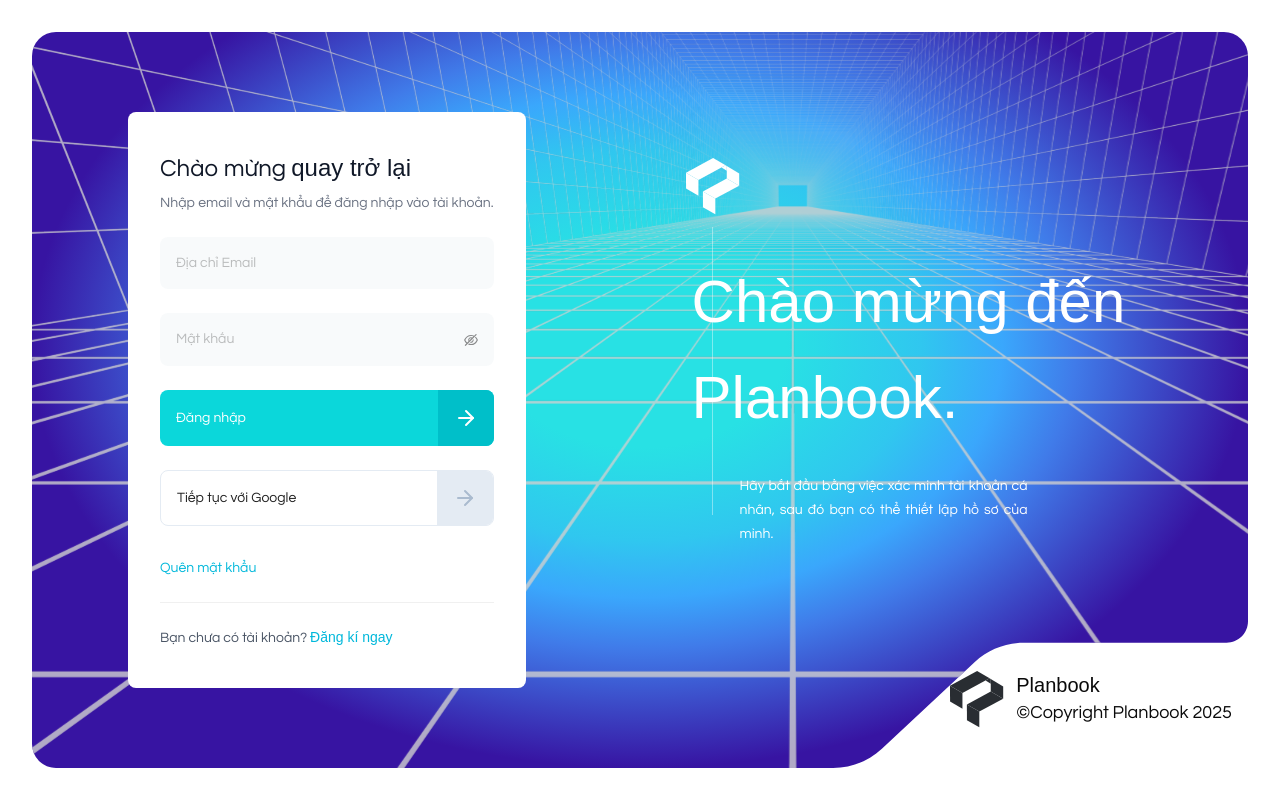
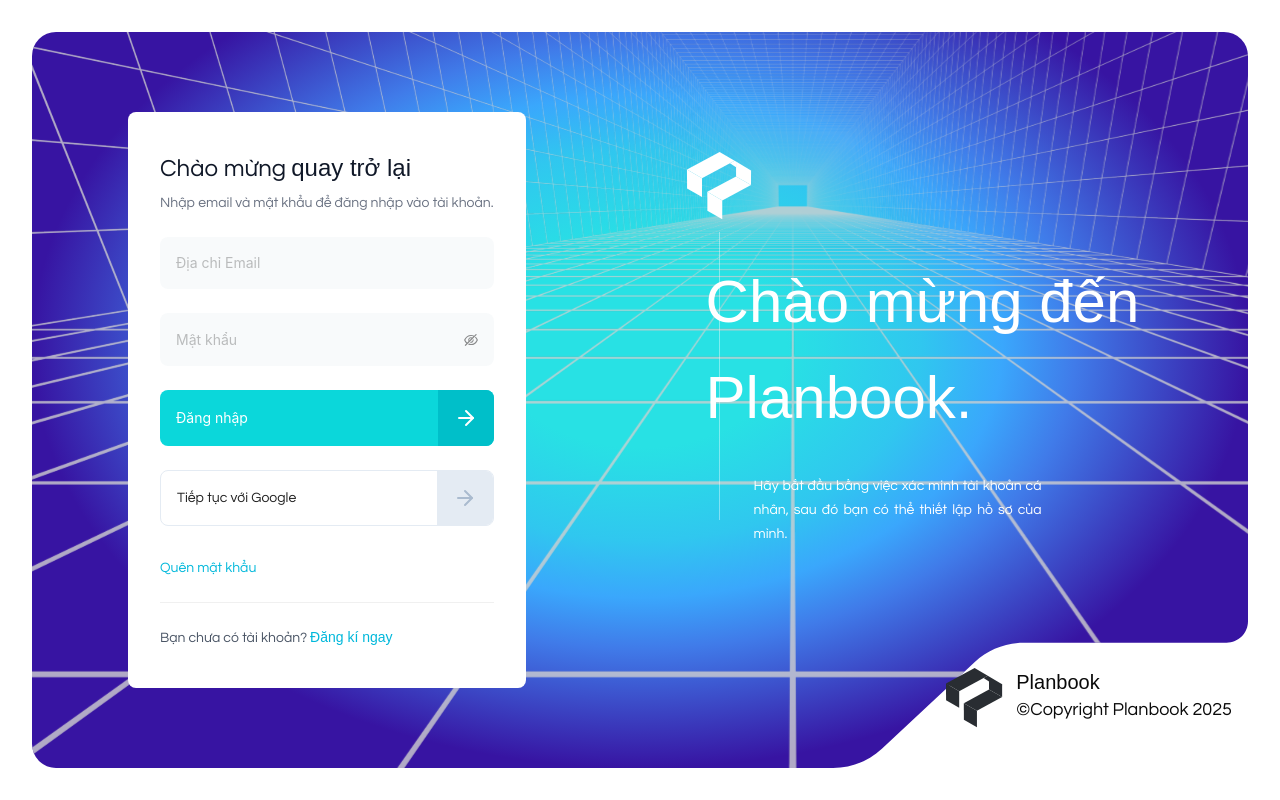
Before and after one commit to Planbook-Capstone/Planbook-FE, a Next.js app: page /login in a window 1280 px wide. Built offline with nearby package versions, Linux system fonts and the light colour scheme; a web font is replaced by a local one.

Commit message:
Feat/Thinh: Enhance layout and login page with Next.js Image component; update ESLint configuration

```diff
--- a/next.config.ts
+++ b/next.config.ts
@@ -15,6 +15,11 @@
   compiler: {
     removeConsole: process.env.NODE_ENV === "production",
   },
+  eslint: {
+    // Warning: This allows production builds to successfully complete even if
+    // your project has ESLint errors.
+    ignoreDuringBuilds: true,
+  },
 };
 
 export default nextConfig;
--- a/src/app/admin/layout.tsx
+++ b/src/app/admin/layout.tsx
@@ -7,6 +7,7 @@
 import "./index.scss";
 import { adminMenuItems, getLabel } from "@/constants/menuItem";
 import Header from "@/components/organisms/header";
+import Image from "next/image";
 
 type AdminLayoutProps = {
   children: React.ReactNode;
@@ -27,7 +28,14 @@
       >
         <div className="flex py-9 flex-col justify-between h-full">
           <div className="h-13 w-full flex items-center justify-center">
-            <img className="h-full" src="/images/logoPlanbook.png" />
+            <div className="relative h-full w-full">
+              <Image
+                src="/images/logoPlanbook.png"
+                alt="PlanBook Logo"
+                fill
+                className="object-contain"
+              />
+            </div>
           </div>
 
           <Menu
--- a/src/app/layout.tsx
+++ b/src/app/layout.tsx
@@ -2,7 +2,6 @@
 import { Geist, Geist_Mono, Questrial } from "next/font/google";
 import "./globals.css";
 import { AppProvider } from "@/store";
-import Head from "next/head";
 
 const geistSans = Geist({
   variable: "--font-geist-sans",
@@ -35,7 +34,7 @@
 }>) {
   return (
     <html lang="en">
-      <Head>
+      <head>
         <link rel="preconnect" href="https://fonts.googleapis.com" />
         <link
           rel="preconnect"
@@ -46,9 +45,9 @@
           href="https://fonts.googleapis.com/css2?family=Cal+Sans&display=swap"
           rel="stylesheet"
         />
-      </Head>
+      </head>
       <body
-        className={`${geistSans.variable} ${geistMono.variable} ${questrial.variable} antialiased`}
+        className={`${geistSans.variable} ${geistMono.variable} ${questrial.className} antialiased`}
       >
         <AppProvider>{children}</AppProvider>
       </body>
--- a/src/app/login/page.tsx
+++ b/src/app/login/page.tsx
@@ -2,18 +2,31 @@
 import { Button, Divider, Form, Input } from "antd";
 import { ArrowRight } from "lucide-react";
 import React from "react";
+import Image from "next/image";
 
 const LoginPage = () => {
   return (
     <div className="h-screen">
       {/* Background */}
-      <img
-        src="/images/background/loginBG.svg"
-        className="absolute z-0 top-[2rem] left-[2rem] object-cover [object-position:right_bottom] h-[calc(100vh-4rem)] w-[calc(100vw-4rem)] rounded-3xl"
-      />
+      <div className="absolute z-0 top-[2rem] left-[2rem] h-[calc(100vh-4rem)] w-[calc(100vw-4rem)] rounded-3xl overflow-hidden">
+        <Image
+          src="/images/background/loginBG.svg"
+          alt="Login background"
+          fill
+          priority
+          className="object-cover [object-position:right_bottom]"
+        />
+      </div>
       <div className="absolute bottom-[2rem] right-[3rem] z-0">
         <div className="flex gap-3 pb-10">
-          <img src="/images/logo/logoDark.svg" />
+          <div className="relative w-15 h-15">
+            <Image
+              src="/images/logo/logoDark.svg"
+              alt="PlanBook Logo"
+              fill
+              className="object-contain"
+            />
+          </div>
           <div>
             <h3 className="font-calsans text-xl">Planbook</h3>
             <h3 className="font-questrial text-lg">©Copyright Planbook 2025</h3>
@@ -85,7 +98,7 @@
 
             <Divider />
 
-            <p className="text-sm text-center text-gray-600 font-questrial block text-left">
+            <p className="text-sm text-gray-600 font-questrial block">
               Bạn chưa có tài khoản?{" "}
               <a
                 href="#"
@@ -98,7 +111,14 @@
         </div>
         <div className="flex text-white">
           <div className="flex flex-col justify-center items-center gap-3 translate-x-12 -translate-y-16">
-            <img src="/images/logo/logoLight.svg" />
+            <div className="relative w-17 h-17">
+              <Image
+                src="/images/logo/logoLight.svg"
+                alt="PlanBook Logo Light"
+                fill
+                className="object-contain"
+              />
+            </div>
             <div className="w-[1px] h-72 bg-white opacity-40"></div>
           </div>
           <div className="flex flex-col justify-center items-start gap-7">
--- a/src/app/page.tsx
+++ b/src/app/page.tsx
@@ -1,4 +1,3 @@
-import Image from "next/image";
 import Link from "next/link";
 import Button from "@/components/ui/Button";
 import MainLayout from "@/components/layout/MainLayout";
@@ -351,9 +350,9 @@
                   </div>
                 </div>
                 <p className="text-gray-600 italic">
-                  "PlanBookAI đã tạo một lịch trình hoàn hảo cho kỳ nghỉ của tôi
-                  ở Đà Nẵng. AI đề xuất những địa điểm phù hợp với sở thích của
-                  tôi mà chính bản thân tôi cũng không nghĩ tới!"
+                  &quot;PlanBookAI đã tạo một lịch trình hoàn hảo cho kỳ nghỉ
+                  của tôi ở Đà Nẵng. AI đề xuất những địa điểm phù hợp với sở
+                  thích của tôi mà chính bản thân tôi cũng không nghĩ tới!&quot;
                 </p>
               </div>
 
@@ -380,9 +379,10 @@
                   </div>
                 </div>
                 <p className="text-gray-600 italic">
-                  "Hệ thống gợi ý thông minh của PlanBookAI giúp tôi tiết kiệm
-                  rất nhiều thời gian khi lập kế hoạch cho chuyến đi châu Âu.
-                  Điều tuyệt nhất là nó liên tục cải thiện qua mỗi lần sử dụng!"
+                  &quot;Hệ thống gợi ý thông minh của PlanBookAI giúp tôi tiết
+                  kiệm rất nhiều thời gian khi lập kế hoạch cho chuyến đi châu
+                  Âu. Điều tuyệt nhất là nó liên tục cải thiện qua mỗi lần sử
+                  dụng!&quot;
                 </p>
               </div>
 
@@ -417,9 +417,9 @@
                   </div>
                 </div>
                 <p className="text-gray-600 italic">
-                  "Tôi đánh giá cao khả năng của PlanBookAI trong việc điều
+                  &quot;Tôi đánh giá cao khả năng của PlanBookAI trong việc điều
                   chỉnh lịch trình khi có thay đổi bất ngờ. Trợ lý AI đã giúp
-                  tôi tìm phương án thay thế nhanh chóng khi gặp vấn đề."
+                  tôi tìm phương án thay thế nhanh chóng khi gặp vấn đề.&quot;
                 </p>
               </div>
             </div>
--- a/src/services/api.ts
+++ b/src/services/api.ts
@@ -2,7 +2,7 @@
  * API service for making HTTP requests
  */
 
-const API_URL = process.env.NEXT_PUBLIC_API_URL || 'http://localhost:3001/api';
+const API_URL = process.env.NEXT_PUBLIC_API_URL || "http://localhost:3001/api";
 
 interface RequestOptions extends RequestInit {
   params?: Record<string, string>;
@@ -27,8 +27,8 @@
 
   // Set default headers
   const headers = new Headers(init.headers);
-  if (!headers.has('Content-Type') && !(init.body instanceof FormData)) {
-    headers.append('Content-Type', 'application/json');
+  if (!headers.has("Content-Type") && !(init.body instanceof FormData)) {
+    headers.append("Content-Type", "application/json");
   }
 
   // Make the request
@@ -40,7 +40,7 @@
   // Handle errors
   if (!response.ok) {
     const error = await response.json().catch(() => ({
-      message: 'An error occurred while fetching the data.',
+      message: "An error occurred while fetching the data.",
     }));
 
     throw new Error(error.message || `API error: ${response.status}`);
@@ -55,29 +55,41 @@
  */
 export const api = {
   get: <T>(endpoint: string, options?: RequestOptions) =>
-    request<T>(endpoint, { method: 'GET', ...options }),
+    request<T>(endpoint, { method: "GET", ...options }),
 
-  post: <T>(endpoint: string, data: any, options?: RequestOptions) =>
+  post: <T, D = Record<string, unknown>>(
+    endpoint: string,
+    data: D,
+    options?: RequestOptions
+  ) =>
     request<T>(endpoint, {
-      method: 'POST',
+      method: "POST",
       body: JSON.stringify(data),
       ...options,
     }),
 
-  put: <T>(endpoint: string, data: any, options?: RequestOptions) =>
+  put: <T, D = Record<string, unknown>>(
+    endpoint: string,
+    data: D,
+    options?: RequestOptions
+  ) =>
     request<T>(endpoint, {
-      method: 'PUT',
+      method: "PUT",
       body: JSON.stringify(data),
       ...options,
     }),
 
-  patch: <T>(endpoint: string, data: any, options?: RequestOptions) =>
+  patch: <T, D = Record<string, unknown>>(
+    endpoint: string,
+    data: D,
+    options?: RequestOptions
+  ) =>
     request<T>(endpoint, {
-      method: 'PATCH',
+      method: "PATCH",
       body: JSON.stringify(data),
       ...options,
     }),
 
   delete: <T>(endpoint: string, options?: RequestOptions) =>
-    request<T>(endpoint, { method: 'DELETE', ...options }),
+    request<T>(endpoint, { method: "DELETE", ...options }),
 };
--- a/src/styles/components/input.css
+++ b/src/styles/components/input.css
@@ -5,8 +5,9 @@
 
 input.input-secondary.ant-input,
 .ant-input-affix-wrapper.input-secondary.input-base {
-  @apply text-[#7C95B1] bg-[#7C95B10D] p-4 rounded-md;
+  @apply text-[#010f20] bg-[#7C95B10D] p-4 rounded-md;
 }
+
 .ant-input-affix-wrapper.input-secondary.input-base input.ant-input {
   @apply bg-transparent font-questrial;
 }
```
Also changed, not shown: .eslintrc.json (added).
